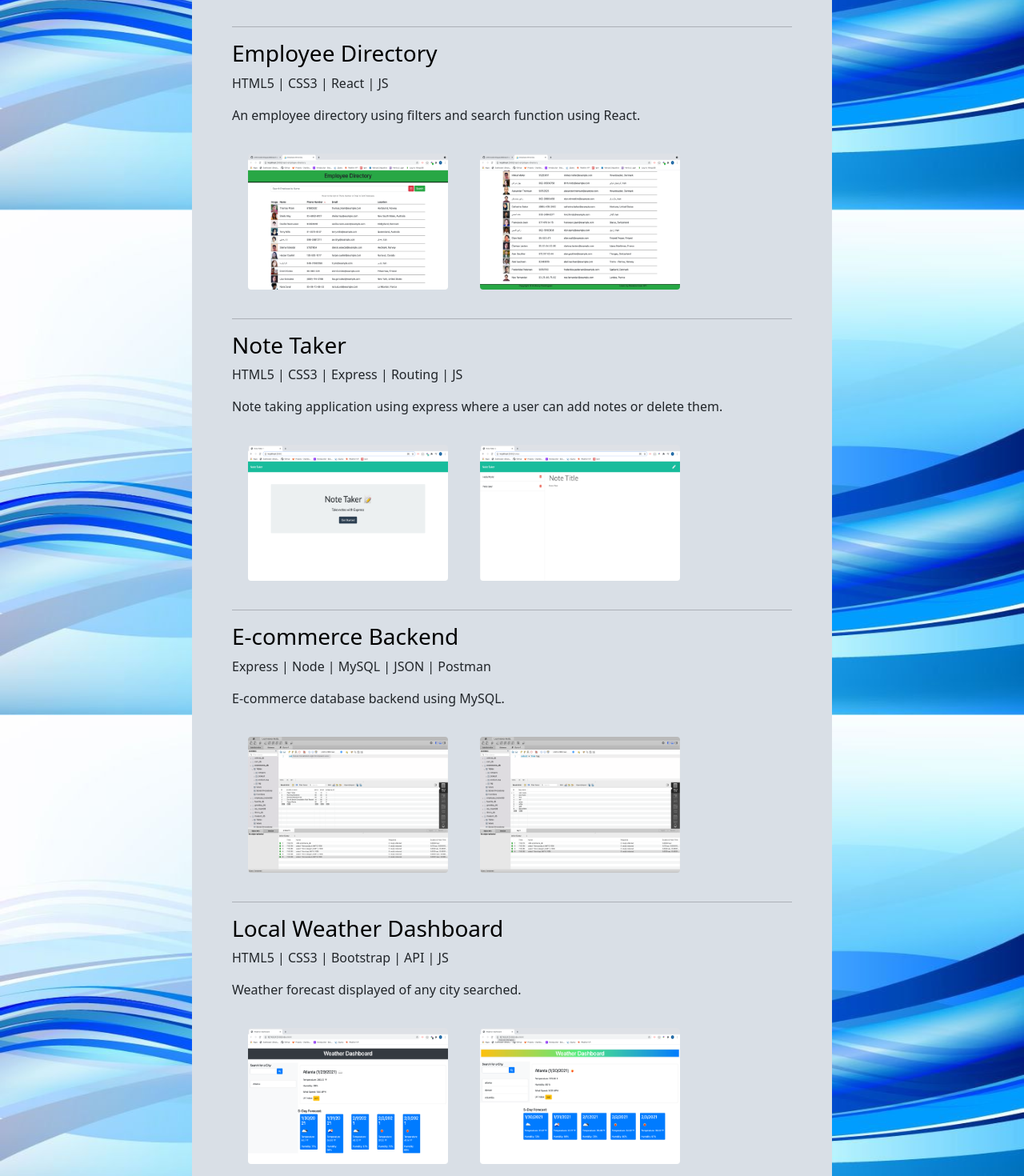
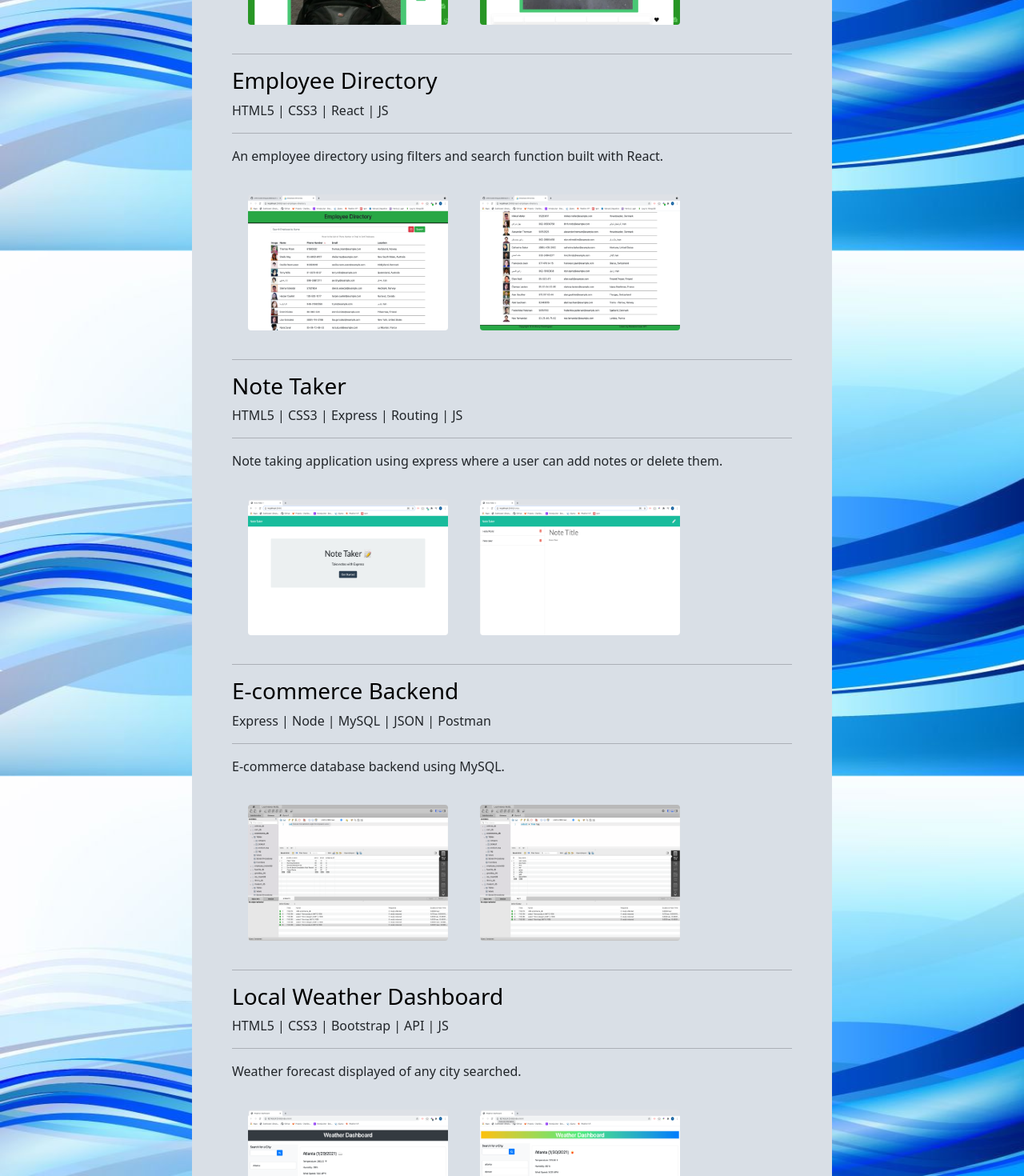
Before and after one commit to anthonydominguez86/anthony-dominguez-86-react, a React (Create React App) app in the folder portfolio/: page /portfolio in a window 1280 px wide. Shown: the part 1000-2470 px from the top of the page at 80% size. Built offline with nearby package versions, Linux system fonts and the light colour scheme.

Commit message:
added lines for breaks between description and langauages

```diff
--- a/portfolio/src/components/pages/Portfolio.js
+++ b/portfolio/src/components/pages/Portfolio.js
@@ -24,36 +24,42 @@ function Portfolio() {
         <hr></hr>
         <h3>Ment2Trade</h3>
         <p>MySQL | JQuery| Bootstrap | HandlebarsJS</p>
+        <hr></hr>
         <p>Our application was built on the basis that there is a need for youths to have a great mentor to teach them a trade and/or career. This application allows them to connect.</p>
         <a href= "https://rhubarb-cake-73090.herokuapp.com/"><img src={Image} class="rounded float-left" alt="project" style={{margin: "20px"}} height="170" width="250"></img></a>
         <a href= "https://github.com/Milan1422/A-Brave-Dolphin-App"><img src= {Image1} class="rounded float-right" alt="project2" style={{margin: "20px"}} height="170" width="250"></img></a>
         <hr></hr>
         <h3>The Practical Exchange</h3>
         <p>HTML5 | CSS3 | Bulma | JS </p>
+        <hr></hr>
         <p>The project was created on the basis of a barter exchange application that allows the user to search items in a particular city and find them using an API called trash nothing</p>
         <a href= "https://milan1422.github.io/The-Practical-Exchange/"><img src= {Image2} class="rounded float-left" alt="project3" style={{margin: "20px"}} height="170" width="250"></img></a>
         <a href= "https://github.com/Milan1422/The-Practical-Exchange"><img src= {Image3} class="rounded float-right" alt="project4" style={{margin: "20px"}} height="170" width="250"></img></a>
         <hr></hr>
         <h3>Employee Directory</h3>
         <p>HTML5 | CSS3 | React | JS </p>
-        <p>An employee directory using filters and search function using React.</p>
+        <hr></hr>
+        <p>An employee directory using filters and search function built with React.</p>
         <a href= "hhttps://anthonydominguez86.github.io/react-employee-directory/"><img src= {Image4} class="rounded float-left" alt="project3" style={{margin: "20px"}} height="170" width="250"></img></a>
         <a href= "https://github.com/anthonydominguez86/react-employee-directory"><img src= {Image5} class="rounded float-right" alt="project4" style={{margin: "20px"}} height="170" width="250"></img></a>
         <hr></hr>
         <h3>Note Taker</h3>
         <p>HTML5 | CSS3 | Express | Routing | JS </p>
+        <hr></hr>
         <p>Note taking application using express where a user can add notes or delete them.</p>
         <a href= "https://guarded-bastion-41842.herokuapp.com/"><img src= {Image6} class="rounded float-left" alt="project3" style={{margin: "20px"}} height="170" width="250"></img></a>
         <a href= "https://github.com/anthonydominguez86/note-taker-express"><img src= {Image7} class="rounded float-right" alt="project4" style={{margin: "20px"}} height="170" width="250"></img></a>
         <hr></hr>
         <h3>E-commerce Backend</h3>
         <p>Express | Node  | MySQL | JSON | Postman </p>
+        <hr></hr>
         <p>E-commerce database backend using MySQL.</p>
         <a href= "https://drive.google.com/file/d/1T-Jn6DlHpZge_yvpi0eaUClufl8Ats7i/view?usp=sharing"><img src= {Image8} class="rounded float-left" alt="project3" style={{margin: "20px"}} height="170" width="250"></img></a>
         <a href= "https://github.com/anthonydominguez86/e-commerce-backend"><img src= {Image9} class="rounded float-right" alt="project4" style={{margin: "20px"}} height="170" width="250"></img></a>
         <hr></hr>
         <h3>Local Weather Dashboard</h3>
         <p>HTML5 | CSS3 | Bootstrap | API | JS </p>
+        <hr></hr>
         <p>Weather forecast displayed of any city searched.</p>
         <a href= "https://anthonydominguez86.github.io/weather-dashboard-week-6/"><img src= {Image10} class="rounded float-left" alt="weather" style={{margin: "20px"}} height="170" width="250"></img></a>
         <a href= "https://github.com/anthonydominguez86/weather-dashboard-week-6"><img src= {Image11} class="rounded float-right" alt="weather2" style={{margin: "20px"}} height="170" width="250"></img></a>
```
